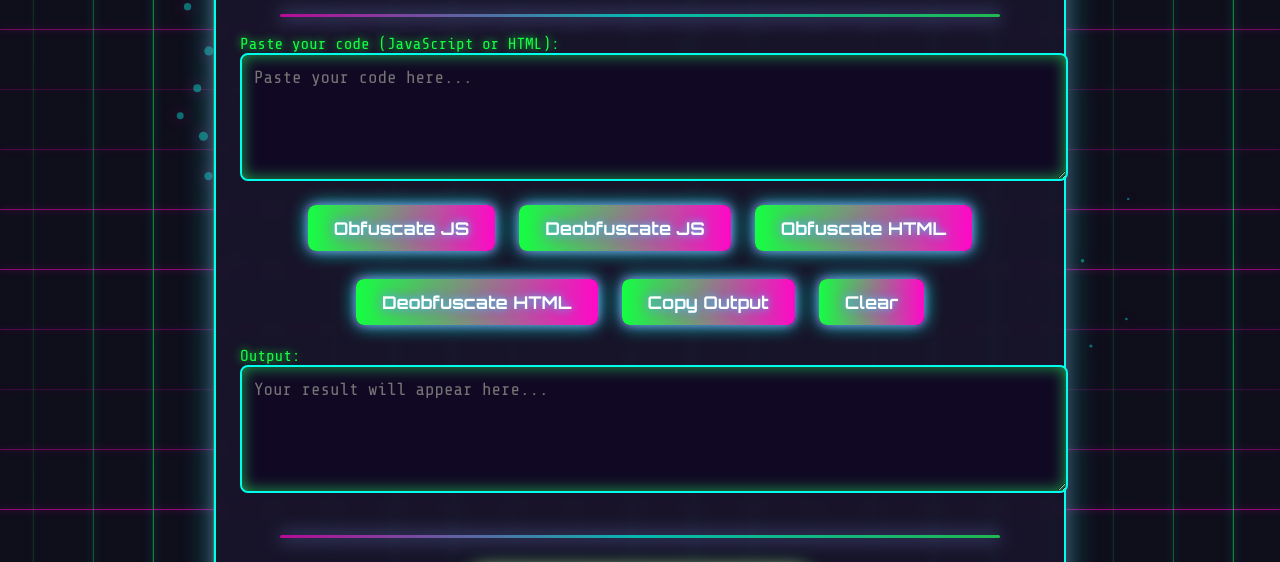
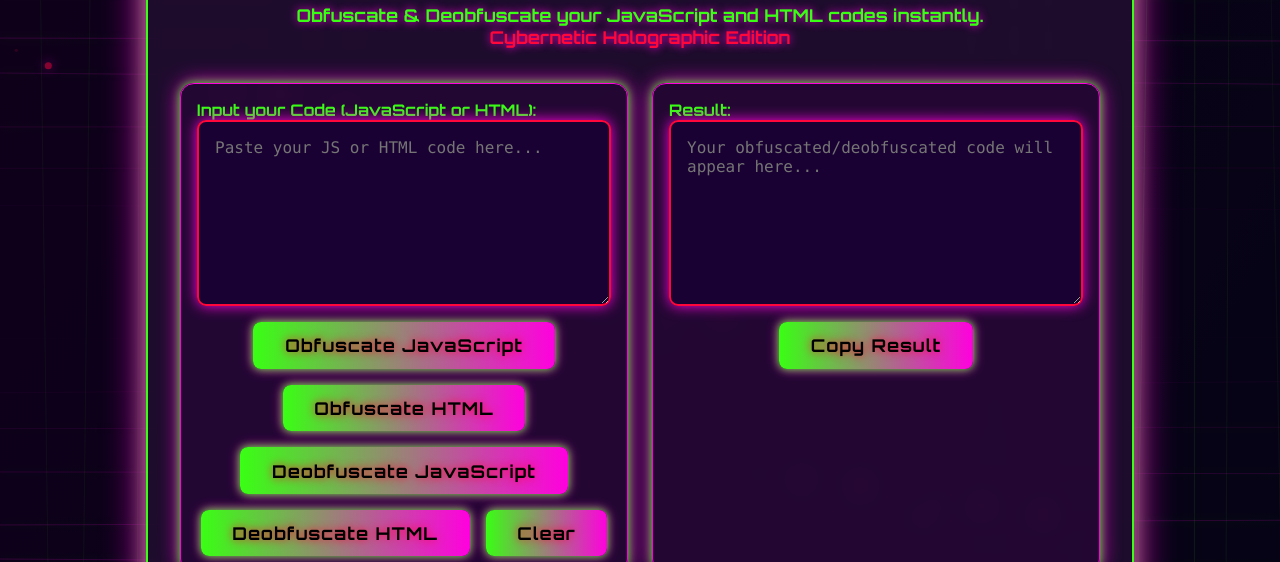
Before and after one commit to Pkdriller/Pk-codes-protector-, a plain HTML site: page index.html in a window 1280 px wide. Shown: the part 185-747 px from the top of the page. Drawn offline with nearby package versions, Linux system fonts and the light colour scheme.

Commit message:
Update index.html

```diff
--- a/index.html
+++ b/index.html
@@ -4,334 +4,346 @@
   <meta charset="UTF-8">
   <title>Pkdriller Codes Protector</title>
   <meta name="viewport" content="width=device-width, initial-scale=1.0">
-  <!-- Neon cyberpunk/cybernetic theme fonts & icons -->
-  <link href="https://fonts.googleapis.com/css?family=Orbitron:700&display=swap" rel="stylesheet">
-  <link href="https://fonts.googleapis.com/css?family=Share+Tech+Mono&display=swap" rel="stylesheet">
+  <!-- Cybernetic & Holographic styles -->
   <style>
-    /* Live background - animated cybernetic grid */
+    @import url('https://fonts.googleapis.com/css2?family=Orbitron:wght@700&display=swap');
+
+    :root {
+      --neon-green: #39ff14;
+      --neon-pink: #ff00de;
+      --neon-red: #ff073a;
+      --bg-dark: #14001a;
+      --panel-dark: #231033cc;
+      --border-neon: 0 0 10px var(--neon-green), 0 0 40px var(--neon-pink), 0 0 80px var(--neon-red);
+      --shadow-halo: 0 0 8px var(--neon-green), 0 0 10px var(--neon-pink);
+    }
+
     body {
       margin: 0;
       min-height: 100vh;
+      font-family: 'Orbitron', 'Consolas', 'Courier New', monospace;
+      background: linear-gradient(120deg, #21002c 0%, #000d1a 100%);
+      color: var(--neon-green);
       overflow: hidden;
-      background: #0f0e1b;
-      font-family: 'Share Tech Mono', monospace;
-      color: #fff;
     }
-    #cyber-bg {
+
+    /* Holographic cyber grid animation */
+    #live-bg {
       position: fixed;
-      top: 0; left: 0;
-      width: 100vw; height: 100vh;
+      top: 0; left: 0; width: 100vw; height: 100vh;
       z-index: 0;
       pointer-events: none;
     }
+
     .container {
       position: relative;
-      z-index: 1;
-      max-width: 800px;
-      margin: 60px auto 40px auto;
-      background: rgba(25, 22, 44, 0.85);
-      border: 2px solid #00ffea;
+      z-index: 2;
+      max-width: 920px;
+      margin: 50px auto;
+      background: var(--panel-dark);
       border-radius: 20px;
-      box-shadow: 0 0 32px #00ffea77, 0 0 16px #ff008070;
-      padding: 36px 24px;
-      backdrop-filter: blur(6px);
+      box-shadow: 0 0 40px var(--neon-pink), 0 0 20px var(--neon-green);
+      padding: 2.5rem 2rem 2rem 2rem;
+      border: 2px solid var(--neon-green);
+      backdrop-filter: blur(10px);
     }
-    .title {
-      font-family: 'Orbitron', monospace;
+
+    h1 {
       text-align: center;
-      font-size: 2.5em;
-      margin-bottom: 5px;
+      font-size: 2.5rem;
       letter-spacing: 2px;
-      color: #00ffea;
-      text-shadow: 0 0 20px #ff08c7, 0 0 40px #00ffea;
-      user-select: none;
+      color: var(--neon-pink);
+      text-shadow: 0 0 12px var(--neon-green), 0 0 4px var(--neon-red);
+      margin-bottom: 0.5em;
     }
+
     .subtitle {
       text-align: center;
-      font-size: 1.2em;
-      letter-spacing: 1px;
-      color: #ff08c7;
-      margin-bottom: 24px;
-      text-shadow: 0 0 8px #ff08c7;
+      color: var(--neon-green);
+      margin-bottom: 2em;
+      font-size: 1.1rem;
+      text-shadow: 0 0 8px var(--neon-pink);
     }
-    .controls {
+
+    .flex-area {
+      display: flex;
+      gap: 1.5rem;
+      flex-wrap: wrap;
+      justify-content: center;
+    }
+
+    .panel {
+      flex: 1 1 350px;
+      display: flex;
+      flex-direction: column;
+      background: #2c003d66;
+      border-radius: 14px;
+      box-shadow: 0 0 10px var(--neon-green), 0 0 20px var(--neon-pink);
+      margin-bottom: 1.5rem;
+      padding: 1rem;
+      min-width: 320px;
+      border: 1.5px solid var(--neon-pink);
+    }
+
+    textarea {
+      background: #1a0033e6;
+      color: var(--neon-green);
+      border: 2px solid var(--neon-red);
+      border-radius: 9px;
+      font-size: 1rem;
+      padding: 1em;
+      resize: vertical;
+      min-height: 150px;
+      font-family: 'Fira Mono', 'Consolas', monospace;
+      box-shadow: 0 0 14px var(--neon-pink);
+      outline: none;
+      transition: border .2s;
+    }
+
+    textarea:focus {
+      border: 2.5px solid var(--neon-green);
+      box-shadow: 0 0 25px var(--neon-green);
+    }
+
+    .btn-group {
+      margin: 1em 0 0 0;
       display: flex;
       flex-wrap: wrap;
-      gap: 16px;
+      gap: 1em;
       justify-content: center;
-      margin-bottom: 16px;
     }
-    textarea {
-      width: 100%;
-      min-height: 100px;
-      border: 2px solid #00ffea;
-      border-radius: 8px;
-      background: rgba(17, 9, 36, 0.95);
-      color: #00ffea;
-      font-size: 1.1em;
-      padding: 12px;
-      resize: vertical;
-      margin-bottom: 14px;
-      box-shadow: 0 0 15px #25ff63a0 inset;
-      font-family: 'Share Tech Mono', monospace;
-      transition: border 0.2s;
-    }
-    textarea:focus {
-      outline: none;
-      border: 2px solid #ff08c7;
-      box-shadow: 0 0 15px #ff08c7a0 inset;
-      background: rgba(0,0,0,0.97);
-    }
-    .button {
-      background: linear-gradient(90deg,#14ff42 0,#ff08c7 100%);
-      color: #fff;
+
+    .btn {
+      background: linear-gradient(90deg, var(--neon-green) 0%, var(--neon-pink) 100%);
+      color: #000;
       font-family: 'Orbitron', monospace;
-      font-size: 1.1em;
+      font-size: 1.1rem;
       border: none;
       border-radius: 8px;
-      padding: 12px 26px;
-      margin: 6px 4px;
-      box-shadow: 0 0 18px #00ffea, 0 0 8px #ff08c7;
+      padding: 0.7em 1.8em;
       cursor: pointer;
-      text-shadow: 0 0 8px #00ffea, 0 0 12px #ff08c7;
-      transition: background 0.2s, box-shadow 0.2s;
+      box-shadow: 0 0 8px var(--neon-green), 0 0 12px var(--neon-pink);
+      font-weight: bold;
+      letter-spacing: 1px;
+      text-shadow: 0 0 8px var(--neon-red);
+      transition: transform 0.1s, box-shadow 0.2s;
     }
-    .button:hover {
-      background: linear-gradient(90deg,#ff08c7 0,#14ff42 100%);
-      box-shadow: 0 0 28px #ff08c7, 0 0 16px #14ff42;
+
+    .btn:active {
+      transform: scale(0.98);
+      box-shadow: 0 0 24px var(--neon-red);
     }
-    .output-label {
-      font-size: 1em;
-      color: #14ff42;
-      margin-top: 8px;
-      text-shadow: 0 0 8px #14ff42;
+
+    .footer {
+      text-align: center;
+      margin-top: 2em;
+      color: var(--neon-green);
+      font-size: 1rem;
+      text-shadow: 0 0 8px var(--neon-pink);
     }
-    .socials {
+    .social-btns {
       display: flex;
-      flex-direction: column;
-      align-items: center;
-      margin-top: 30px;
-      gap: 12px;
+      justify-content: center;
+      gap: 1.2em;
+      margin: 1.5em 0 0 0;
     }
     .social-btn {
-      display: inline-flex;
+      display: flex;
       align-items: center;
-      gap: 10px;
-      font-size: 1.13em;
-      font-family: 'Orbitron', monospace;
-      background: linear-gradient(90deg, #25ff63 0, #ff0059 100%);
+      gap: 0.5em;
+      background: linear-gradient(90deg, var(--neon-pink), var(--neon-green), var(--neon-red));
       color: #fff;
+      padding: 0.65em 1.5em;
+      border-radius: 12px;
+      font-size: 1.05em;
+      font-weight: bold;
+      text-decoration: none;
+      box-shadow: 0 0 8px var(--neon-red), 0 0 14px var(--neon-green);
       border: none;
-      border-radius: 50px;
-      padding: 11px 28px;
-      text-decoration: none;
-      box-shadow: 0 0 18px #25ff63, 0 0 14px #ff0080;
-      margin: 0 4px;
       transition: background 0.2s, box-shadow 0.2s;
-      text-shadow: 0 0 8px #fff, 0 0 10px #14ff42;
+      outline: none;
     }
     .social-btn:hover {
-      background: linear-gradient(90deg, #ff0059 0, #25ff63 100%);
-      box-shadow: 0 0 28px #ff0080, 0 0 20px #25ff63;
+      background: linear-gradient(90deg, var(--neon-green), var(--neon-red), var(--neon-pink));
+      box-shadow: 0 0 22px var(--neon-pink);
+      color: #000;
     }
-    @media (max-width: 600px) {
-      .container { padding: 16px 4vw; }
-      .title { font-size: 1.5em; }
-      .subtitle { font-size: 1em;}
-      .button, .social-btn { font-size: 0.98em; padding: 8px 10px;}
+    .social-btn svg {
+      width: 1.3em; height: 1.3em;
+      filter: drop-shadow(0 0 4px var(--neon-green));
     }
-    /* Holographic glowing lines */
-    .holo-line {
-      width: 90%;
-      height: 3px;
-      margin: 24px auto 18px auto;
-      background: linear-gradient(90deg, #ff08c7 0%, #00ffea 50%, #25ff63 100%);
-      box-shadow: 0 0 18px #00ffea, 0 0 18px #ff08c7;
-      opacity: 0.7;
-      border-radius: 8px;
-      filter: blur(0.3px);
+    @media (max-width: 900px) {
+      .container { margin: 15px; }
+      .flex-area { flex-direction: column; }
     }
   </style>
 </head>
 <body>
-<canvas id="cyber-bg"></canvas>
+  <!-- Live cyber grid background -->
+  <canvas id="live-bg"></canvas>
+
   <div class="container">
-  <div class="title">Pkdriller Codes Protector</div>
-  <div class="subtitle">Obfuscate &amp; Deobfuscate JavaScript or HTML &mdash; Cybernetic Hologram Style</div>
-  <div class="holo-line"></div>
-  <label for="inputCode" class="output-label">Paste your code (JavaScript or HTML):</label>
-  <textarea id="inputCode" placeholder="Paste your code here..."></textarea>
-  <div class="controls">
-    <button class="button" onclick="obfuscateJS()">Obfuscate JS</button>
-    <button class="button" onclick="deobfuscateJS()">Deobfuscate JS</button>
-    <button class="button" onclick="obfuscateHTML()">Obfuscate HTML</button>
-    <button class="button" onclick="deobfuscateHTML()">Deobfuscate HTML</button>
-    <button class="button" onclick="copyOutput()">Copy Output</button>
-    <button class="button" onclick="clearFields()">Clear</button>
+    <h1>Pkdriller Codes Protector</h1>
+    <div class="subtitle">
+      Obfuscate & Deobfuscate your JavaScript and HTML codes instantly.<br>
+      <span style="color: var(--neon-red);">Cybernetic Holographic Edition</span>
     </div>
-  <label for="outputCode" class="output-label">Output:</label>
-  <textarea id="outputCode" readonly placeholder="Your result will appear here..."></textarea>
-  <div class="holo-line"></div>
-  <div class="socials">
-    <a class="social-btn" href="https://whatsapp.com/channel/0029Vad7YNyJuyA77CtIPX0x" target="_blank">
-      <svg width="24" height="24" fill="#25ff63" viewBox="0 0 24 24" style="vertical-align:middle;"><path d="M12.04 2.001c-5.528 0-10.019 4.489-10.019 10.016 0 1.77.464 3.495 1.341 5.016l-1.425 5.205 5.341-1.396c1.492.812 3.152 1.24 4.762 1.24h.001c5.527 0 10.017-4.488 10.017-10.016s-4.49-10.016-10.018-10.016zm5.788 15.057c-.242.682-1.417 1.341-1.936 1.428-.521.088-1.211.125-1.953-.12-.45-.143-1.026-.334-1.783-.656-3.142-1.355-5.195-4.526-5.355-4.749-.159-.223-1.279-1.702-1.279-3.247 0-1.546.813-2.304 1.104-2.62.29-.316.635-.395.847-.395.212 0 .424.002.609.011.197.009.458-.074.719.548.242.582.822 2.018.896 2.167.073.15.123.325.024.524-.098.198-.148.32-.292.495-.145.175-.304.39-.434.526-.145.15-.297.314-.127.617.171.303.76 1.253 1.632 2.031 1.119.997 2.064 1.311 2.366 1.459.303.148.479.124.656-.074.175-.198.75-.875.949-1.175.197-.3.398-.25.672-.15.274.099 1.738.82 2.036.971.299.15.498.223.572.346.073.124.073.713-.169 1.395z"/></svg>
-      Follow Whatsapp Channel
+
+    <div class="flex-area">
+      <div class="panel">
+        <label for="inputCode"><b>Input your Code (JavaScript or HTML):</b></label>
+        <textarea id="inputCode" placeholder="Paste your JS or HTML code here..."></textarea>
+        <div class="btn-group">
+          <button class="btn" onclick="obfuscateJS()">Obfuscate JavaScript</button>
+          <button class="btn" onclick="obfuscateHTML()">Obfuscate HTML</button>
+          <button class="btn" onclick="deobfuscateJS()">Deobfuscate JavaScript</button>
+          <button class="btn" onclick="deobfuscateHTML()">Deobfuscate HTML</button>
+          <button class="btn" onclick="clearAll()">Clear</button>
+        </div>
+      </div>
+
+      <div class="panel">
+        <label for="outputCode"><b>Result:</b></label>
+        <textarea id="outputCode" readonly placeholder="Your obfuscated/deobfuscated code will appear here..."></textarea>
+        <div class="btn-group">
+          <button class="btn" onclick="copyResult()">Copy Result</button>
+        </div>
+      </div>
+    </div>
+    <div class="social-btns">
+      <a class="social-btn" href="https://whatsapp.com/channel/0029Vad7YNyJuyA77CtIPX0x" target="_blank" rel="noopener">
+        <svg viewBox="0 0 32 32" fill="none"><circle cx="16" cy="16" r="16" fill="#25D366"/><path d="M23.7 19.2c-.4-.2-2.2-1.1-2.5-1.2-.3-.1-.5-.2-.7.2-.2.3-.7 1.2-.8 1.4-.1.2-.3.3-.6.1-.4-.2-1.5-.6-2.8-1.9-1-1.1-1.7-2.3-1.9-2.7-.2-.3 0-.4.2-.6.2-.2.3-.3.4-.5.1-.1.1-.3.2-.5.1-.2 0-.4 0-.5-.1-.1-.7-1.7-.9-2.4-.2-.5-.5-.4-.7-.4-.2 0-.4 0-.5 0-.2 0-.5.1-.8.4-.3.3-1.1 1.1-1.1 2.6s1.1 3 1.2 3.2c.1.2 2.1 3.2 5.1 4.4.7.3 1.3.5 1.7.6.7.2 1.3.2 1.7.1.5-.1 1.5-.6 1.7-1.2.2-.5.2-1 .1-1.2-.1-.2-.4-.3-.7-.5z" fill="#fff"/></svg>
+        Follow Channel
       </a>
-    <a class="social-btn" href="https://github.com/Pkdriller" target="_blank">
-      <svg width="22" height="22" fill="#ff08c7" viewBox="0 0 24 24" style="vertical-align:middle;"><path d="M12 .296c-6.627 0-12 5.373-12 12 0 5.302 3.438 9.8 8.205 11.387.6.111.82-.261.82-.577v-2.234c-3.338.726-4.033-1.415-4.033-1.415-.546-1.387-1.333-1.756-1.333-1.756-1.089-.745.084-.729.084-.729 1.205.084 1.84 1.236 1.84 1.236 1.07 1.834 2.809 1.304 3.495.997.108-.775.419-1.305.762-1.605-2.665-.303-5.467-1.334-5.467-5.931 0-1.311.469-2.382 1.236-3.221-.124-.304-.535-1.527.117-3.176 0 0 1.008-.322 3.3 1.23.957-.266 1.983-.399 3.003-.404 1.02.005 2.047.138 3.006.404 2.289-1.553 3.295-1.23 3.295-1.23.653 1.649.242 2.872.119 3.176.77.839 1.236 1.91 1.236 3.221 0 4.609-2.807 5.625-5.479 5.921.43.371.814 1.103.814 2.222v3.293c0 .319.216.694.825.576 4.765-1.588 8.199-6.085 8.199-11.386 0-6.627-5.373-12-12-12z"/></svg>
+      <a class="social-btn" href="https://github.com/Pkdriller" target="_blank" rel="noopener">
+        <svg viewBox="0 0 32 32" fill="none"><path d="M16.002 2.004c-7.73 0-14 6.27-14 14 0 6.175 4.006 11.413 9.566 13.264.7.13.956-.304.956-.676 0-.335-.012-1.222-.018-2.4-3.89.844-4.71-1.876-4.71-1.876-.637-1.618-1.556-2.05-1.556-2.05-1.272-.87.096-.853.096-.853 1.406.099 2.148 1.444 2.148 1.444 1.25 2.143 3.282 1.525 4.082 1.168.127-.905.49-1.526.892-1.878-3.104-.353-6.368-1.552-6.368-6.907 0-1.526.545-2.775 1.44-3.755-.144-.354-.625-1.78.136-3.712 0 0 1.176-.377 3.855 1.433a13.36 13.36 0 0 1 3.514-.472c1.193.005 2.395.162 3.514.472 2.677-1.81 3.852-1.433 3.852-1.433.762 1.932.281 3.358.138 3.712.898.98 1.438 2.23 1.438 3.755 0 5.367-3.268 6.55-6.384 6.896.504.434.956 1.293.956 2.605 0 1.88-.017 3.398-.017 3.863 0 .375.253.812.963.674C25.999 27.413 30 22.175 30 16.004c0-7.73-6.27-14-13.998-14z" fill="#fff"/></svg>
         Follow on GitHub
       </a>
     </div>
+    <div class="footer">
+      &copy; 2025 <span style="color: var(--neon-pink)">Pkdriller</span>. All rights reserved.<br>
+      <span style="color: var(--neon-red)">Cybernetic | Holographic | High Tech</span>
     </div>
+  </div>
+
+  <!-- Live background cybernetic grid/holo effect -->
   <script>
-/* --- Live Cybernetic Grid Background --- */
-const canvas = document.getElementById('cyber-bg');
+    const canvas = document.getElementById('live-bg');
     const ctx = canvas.getContext('2d');
     let w = window.innerWidth, h = window.innerHeight;
     function resizeCanvas() {
-  canvas.width = w = window.innerWidth;
-  canvas.height = h = window.innerHeight;
+      w = window.innerWidth;
+      h = window.innerHeight;
+      canvas.width = w;
+      canvas.height = h;
     }
     window.addEventListener('resize', resizeCanvas);
     resizeCanvas();
+
+    // Holo-cyber grid animation
     function drawGrid(time) {
       ctx.clearRect(0, 0, w, h);
-  const spacing = 60;
-  const lines = Math.ceil(Math.max(w, h) / spacing) + 2;
       ctx.save();
-  for(let i = 0; i < lines; ++i) {
-    let alpha = .35 + .2*Math.sin((time/400+i)*1.4);
-    // Vertical lines
-    ctx.strokeStyle = `rgba(20,255,66,${alpha})`;
-    ctx.shadowColor = '#00ffea';
+      // Fade layer
+      ctx.globalAlpha = 0.7;
+      ctx.fillStyle = "#090015";
+      ctx.fillRect(0, 0, w, h);
+
+      // Grid lines
+      let spacing = 44, t = time / 1200;
+      for (let x = 0; x < w; x += spacing) {
+        ctx.strokeStyle = `rgba(57,255,20,${0.16 + 0.08*Math.sin(t + x/100)})`;
+        ctx.shadowColor = "#ff00de";
         ctx.shadowBlur = 10;
         ctx.beginPath();
-    ctx.moveTo(i*spacing + (time/15)%spacing, 0);
-    ctx.lineTo(i*spacing + (time/15)%spacing, h);
-    ctx.stroke();
-    // Horizontal lines
-    ctx.strokeStyle = `rgba(255,8,199,${alpha})`;
-    ctx.shadowColor = '#ff08c7';
-    ctx.shadowBlur = 7;
-    ctx.beginPath();
-    ctx.moveTo(0, i*spacing + (time/11)%spacing);
-    ctx.lineTo(w, i*spacing + (time/11)%spacing);
+        ctx.moveTo(x + 8*Math.sin(t + x*0.03), 0);
+        ctx.lineTo(x + 8*Math.cos(t + x*0.07), h);
         ctx.stroke();
       }
-  // Moving points
-  for(let i=0;i<32;++i){
-    const x = (w/2) + Math.sin(time/300 + i*0.33)*w*0.36 + Math.sin(time/170 + i*2)*32;
-    const y = (h/2) + Math.sin(time/500 + i*0.29)*h*0.24 + Math.cos(time/140 + i*1.5)*22;
+      for (let y = 0; y < h; y += spacing) {
+        ctx.strokeStyle = `rgba(255,0,222,${0.11 + 0.12*Math.cos(t + y/90)})`;
+        ctx.shadowColor = "#39ff14";
+        ctx.shadowBlur = 8;
         ctx.beginPath();
-    ctx.arc(x, y, 2.9+Math.sin(time/80+i)*1.7, 0, 2*Math.PI);
-    ctx.fillStyle = `rgba(0,255,234,0.4)`;
-    ctx.shadowColor = '#ff08c7';
-    ctx.shadowBlur = 16;
+        ctx.moveTo(0, y + 6*Math.sin(t + y*0.05));
+        ctx.lineTo(w, y + 6*Math.cos(t + y*0.01));
+        ctx.stroke();
+      }
+      // Dots
+      for(let i=0; i<60; i++) {
+        let gx = (i*spacing + 32 + (20*Math.sin(t/2+i)))%w;
+        let gy = ((i*spacing*0.7) + 19 + (30*Math.cos(t/3-i)))%h;
+        ctx.beginPath();
+        ctx.arc(gx, gy, 3 + Math.sin(time/300 + i)*2, 0, Math.PI*2);
+        ctx.fillStyle = `rgba(255,7,58,${0.5+0.5*Math.sin(t+i)})`;
+        ctx.shadowColor = "#ff00de";
+        ctx.shadowBlur = 12;
         ctx.fill();
       }
       ctx.restore();
+      requestAnimationFrame(drawGrid);
     }
-function animateBG(time) {
-  drawGrid(time);
-  requestAnimationFrame(animateBG);
-}
-animateBG(0);
+    requestAnimationFrame(drawGrid);
+  </script>
 
-/* --- Obfuscation & Deobfuscation Logic --- */
-// Simple JS obfuscator using unicode escapes & hex encoding
+  <!-- Main JS for obfuscation/deobfuscation -->
+  <script>
+    // Simple JavaScript obfuscation using String.fromCharCode
     function obfuscateJS() {
       const code = document.getElementById('inputCode').value;
-  if (!code.trim()) { showOutput('Input is empty!'); return; }
-  // Custom obfuscation: encode as hex, wrap in eval, use split/join trick
-  let hex = '';
-  for (let i=0; i<code.length; i++) {
-    let h = code.charCodeAt(i).toString(16);
-    while(h.length<2) h='0'+h;
-    hex += h;
-  }
-  let obf = `eval(unescape(encodeURIComponent(atob('${btoa(code)}'))))`;
-  // Mix with hex representation for extra fun
-  let extraObf = `eval(''+String.fromCharCode.apply(0,('${hex}').match(/.{1,2}/g).map(x=>parseInt(x,16))))`;
-  // Pick the longer (to maximize obfuscation)
-  showOutput(hex.length>code.length*2?extraObf:obf);
+      if(!code.trim()) return alert("Please enter JavaScript code to obfuscate!");
+      let charCodes = [];
+      for (let i = 0; i < code.length; i++) charCodes.push(code.charCodeAt(i));
+      let result = `eval(String.fromCharCode(${charCodes.join(',')}))`;
+      document.getElementById('outputCode').value = result;
     }
 
+    // Simple deobfuscation for String.fromCharCode-based obfuscation
     function deobfuscateJS() {
-  const code = document.getElementById('inputCode').value;
-  if (!code.trim()) { showOutput('Input is empty!'); return; }
-  // Try to detect base64
-  let match = code.match(/atob\(['"`]([^'"`]+)['"`]\)/);
-  if (match) {
-    try {
-      let decoded = atob(match[1]);
-      showOutput(decoded);
+      const code = document.getElementById('inputCode').value.trim();
+      let match = code.match(/fromCharCode\s*\(([\d\s,]+)\)/);
+      if (!match) {
+        alert("Could not find a recognizable 'fromCharCode' pattern. Only supports basic obfuscation reversal.");
         return;
-    } catch {}
       }
-  // Try to detect hex
-  let hexMatch = code.match(/(['"`])([0-9a-fA-F]{20,})\1/);
-  if (hexMatch) {
-    try {
-      let hexStr = hexMatch[2];
-      let result = '';
-      for(let i=0;i<hexStr.length;i+=2){
-        result += String.fromCharCode(parseInt(hexStr.substr(i,2),16));
-      }
-      showOutput(result);
-      return;
-    } catch {}
-  }
-  // Try to eval to get the code (dangerous, so sandbox)
-  try {
-    // eslint-disable-next-line no-new-func
-    let f = new Function('', code);
-    showOutput('// Deobfuscation requires manual review.\n// This looks like code that executes itself.');
-  } catch {
-    showOutput('// Could not deobfuscate this JS automatically.');
-  }
+      let charCodes = match[1].split(',').map(s => String.fromCharCode(parseInt(s)));
+      let result = charCodes.join('');
+      document.getElementById('outputCode').value = result;
     }
 
-// HTML obfuscation: entity encode & simple char code shifting
+    // HTML Obfuscation: Base64 encode with data URI
     function obfuscateHTML() {
       const code = document.getElementById('inputCode').value;
-  if (!code.trim()) { showOutput('Input is empty!'); return; }
-  // Option 1: entity-encode everything
-  let obf = '';
-  for (let i=0; i<code.length; i++) {
-    obf += `&#${code.charCodeAt(i)+1};`; // +1 for extra obfuscation
-  }
-  showOutput(obf);
-}
-function deobfuscateHTML() {
-  const code = document.getElementById('inputCode').value;
-  if (!code.trim()) { showOutput('Input is empty!'); return; }
-  // Try to detect entity encoding
-  try {
-    // Restore -1 to char codes
-    let out = code.replace(/&#(\d+);/g, (m, n) => String.fromCharCode(Number(n)-1));
-    showOutput(out);
-  } catch {
-    showOutput('// Could not deobfuscate this HTML automatically.');
-  }
+      if(!code.trim()) return alert("Please enter HTML code to obfuscate!");
+      let b64 = btoa(unescape(encodeURIComponent(code)));
+      let result = `<iframe src="data:text/html;base64,${b64}" style="width:100%;height:100%;border:none;"></iframe>`;
+      document.getElementById('outputCode').value = result;
     }
 
-// UI helpers
-function showOutput(txt) {
-  document.getElementById('outputCode').value = txt;
+    // HTML Deobfuscation: Extract and decode base64 from data URI
+    function deobfuscateHTML() {
+      const code = document.getElementById('inputCode').value.trim();
+      let match = code.match(/src=["']data:text\/html;base64,([^"']+)["']/);
+      if (!match) {
+        alert("Could not find a recognizable base64 HTML pattern. Only supports basic reversal.");
+        return;
       }
-function copyOutput() {
-  const out = document.getElementById('outputCode');
-  if (out.value) {
-    out.select();
-    document.execCommand('copy');
-    out.blur();
-    showOutput('Copied to clipboard!\n\n' + out.value);
-    setTimeout(() => showOutput(out.value.replace(/^Copied to clipboard!\n\n/,"")), 1800);
+      let decoded = decodeURIComponent(escape(atob(match[1])));
+      document.getElementById('outputCode').value = decoded;
     }
-}
-function clearFields() {
+
+    function clearAll() {
       document.getElementById('inputCode').value = '';
       document.getElementById('outputCode').value = '';
+    }
+
+    function copyResult() {
+      const output = document.getElementById('outputCode');
+      if(!output.value) return;
+      output.select();
+      document.execCommand('copy');
+      output.setSelectionRange(0,0);
+      alert('Result copied to clipboard!');
     }
   </script>
 </body>
```
Lines whose indentation alone changed are shown as unchanged.
